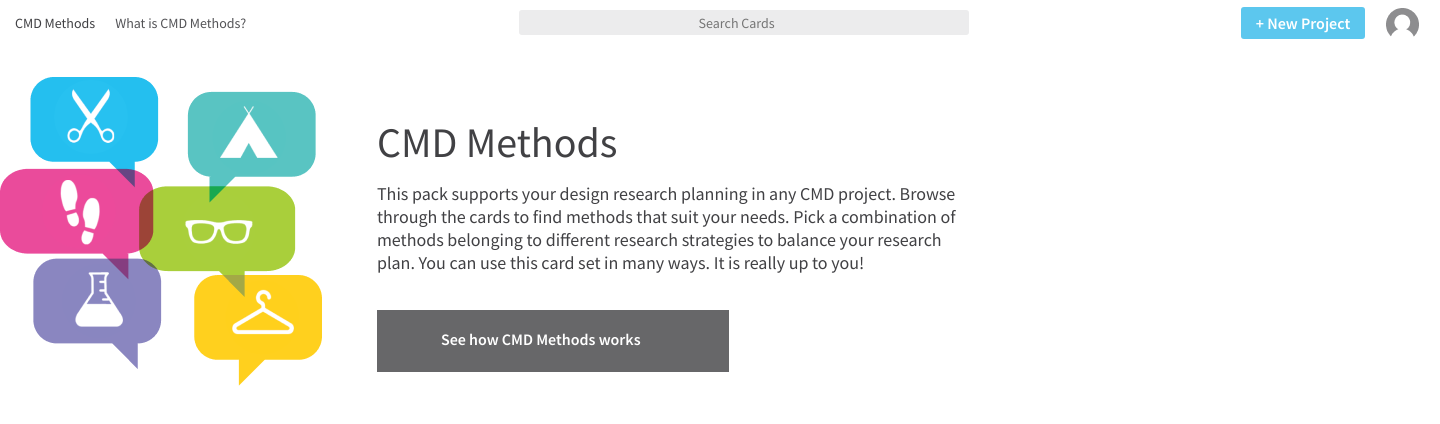
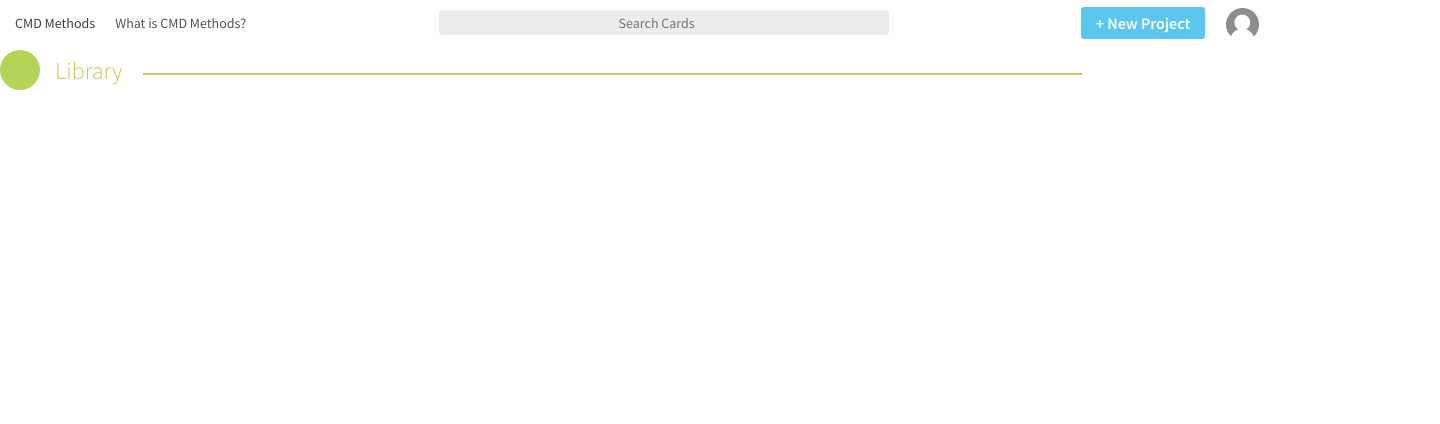
Before and after one commit to cmdmethods/herontwerp2020, a Vue app in the folder Desktop/cmd-methods/: page / in a window 1280 px wide. Shown: the top 424 px of the page, 1440 px wide, since content can reach past the window. Built offline with nearby package versions, Linux system fonts and the light colour scheme.

Commit message:
Change width nav Change header to match new design

```diff
--- a/Desktop/cmd-methods/babel.config.js
+++ b/Desktop/cmd-methods/babel.config.js
@@ -1,3 +1,3 @@
 module.exports = {
-  presets: ["@vue/cli-plugin-babel/preset"]
-};
+    presets: ['@vue/cli-plugin-babel/preset']
+}
--- a/Desktop/cmd-methods/src/components/Card.vue
+++ b/Desktop/cmd-methods/src/components/Card.vue
@@ -16,6 +16,7 @@
 
 <script>
 import Icon from '@/components/Icon.vue'
+import categories from '@/data/categories.json'
 
 export default {
     name: 'Card',
--- a/Desktop/cmd-methods/src/components/Category.vue
+++ b/Desktop/cmd-methods/src/components/Category.vue
@@ -1,21 +1,25 @@
 <template>
     <div class="category">
-        <div class="content-container">
+        <div class="icon-header">
+            <span></span>
             <h1>{{ title }}</h1>
-            <p>{{ text }}</p>
         </div>
-        <div class="image-container">
-            <img src="@/assets/logo-library.png" />
-        </div>
+        <div class="line"></div>
     </div>
 </template>
 
 <script>
+import categories from '@/data/categories.json'
+
 export default {
     name: 'Category',
     props: {
-        title: String,
-        text: String
+        title: String
+    },
+    computed: {
+        categories() {
+            return categories
+        }
     }
 }
 </script>
@@ -23,40 +27,37 @@ export default {
 <style scoped>
 .category {
     display: flex;
-    font-family: var(--font-body-card);
-    background-color: #b4d457;
-    color: #ffffff;
-    width: 70.625rem;
-    height: 11.3125rem;
-    padding: 0 0 0 1.875rem;
-    border-radius: 8px;
+    width: 69.625rem;
+    height: 5;
 }
 
-.content-container {
-    width: 46.75rem;
-    margin: 0;
-    flex-grow: 0.5;
+.line {
+    border-bottom: 2.5px solid #b4d457;
+    width: 58.6875rem;
+    height: 1.85rem;
+    margin: 0 0 0 0.9375rem;
 }
 
-h1 {
-    font-size: 2rem;
-    font-weight: normal;
-    /* margin: 0.875rem 0 0 0; */
-    width: 25%;
+.icon-header {
+    display: flex;
+    align-items: center;
+    width: 8rem;
+    height: 3.125rem;
 }
 
-p {
-    font-size: 1.125rem;
-    width: 46.75rem;
-    font-style: italic;
+.icon-header span {
+    display: block;
+    width: 2.5rem;
+    height: 2.5rem;
+    background-color: #b4d457;
+    border-radius: 25px;
 }
 
-.image-container {
-    width: 10.1875rem;
-    align-self: center;
-}
-
-img {
-    width: 100%;
+.icon-header h1 {
+    font-family: var(--font-body-card);
+    font-size: 1.5rem;
+    font-weight: 300;
+    color: #b4d457;
+    margin: 0 0 0 0.9375rem;
 }
 </style>
--- a/Desktop/cmd-methods/src/components/MoreInfo.vue
+++ b/Desktop/cmd-methods/src/components/MoreInfo.vue
@@ -67,5 +67,6 @@ a {
     background-color: #676769;
     color: white;
     font-weight: 600;
+    border-radius: 3px;
 }
 </style>
--- a/Desktop/cmd-methods/src/components/Nav.vue
+++ b/Desktop/cmd-methods/src/components/Nav.vue
@@ -25,7 +25,7 @@ export default {
 
 <style scoped>
 nav {
-    width: 90rem;
+    width: 100%;
     height: 2.8125rem;
     background-color: #ffffff;
 }
--- a/Desktop/cmd-methods/src/global.css
+++ b/Desktop/cmd-methods/src/global.css
@@ -1,6 +1,7 @@
 @import url('https://fonts.googleapis.com/css2?family=Open+Sans+Condensed:wght@300&display=swap');
 @import url('https://fonts.googleapis.com/css2?family=Source+Sans+Pro&display=swap');
 @import url('https://fonts.googleapis.com/css2?family=Source+Sans+Pro:wght@600&display=swap');
+@import url('https://fonts.googleapis.com/css2?family=Source+Sans+Pro:wght@300&display=swap');
 
 :root {
     --background-card: #ffffff;
--- a/Desktop/cmd-methods/src/views/About.vue
+++ b/Desktop/cmd-methods/src/views/About.vue
@@ -1,5 +1,5 @@
 <template>
-  <div class="about">
-    <h1>This is an about page</h1>
-  </div>
+    <div class="about">
+        <h1>This is an about page</h1>
+    </div>
 </template>
--- a/Desktop/cmd-methods/src/views/Home.vue
+++ b/Desktop/cmd-methods/src/views/Home.vue
@@ -1,7 +1,7 @@
 <template>
     <div class="home">
         <div class="grid">
-            <MoreInfo v-for="info in info" :key="info.id" :title="info.title" :text="info.text" />
+            <CategoryHeader v-for="category in categories" :key="category.id" :title="category.title" />
         </div>
     </div>
 </template>
@@ -10,7 +10,7 @@
 import cards from '@/data/cards.json'
 import categories from '@/data/categories.json'
 import Card from '@/components/Card.vue'
-import Category from '@/components/Category.vue'
+import CategoryHeader from '@/components/Category.vue'
 import Icon from '@/components/Icon.vue'
 import SortBar from '@/components/SortBar.vue'
 import MoreInfo from '@/components/MoreInfo.vue'
@@ -18,7 +18,7 @@ import info from '@/data/info.json'
 
 export default {
     name: 'Home',
-    components: { Card, Category, Icon, SortBar, MoreInfo },
+    components: { Card, CategoryHeader, Icon, SortBar, MoreInfo },
     computed: {
         cards() {
             return cards
--- a/Desktop/cmd-methods/vue.config.js
+++ b/Desktop/cmd-methods/vue.config.js
@@ -1,3 +1,3 @@
 module.exports = {
-  lintOnSave: false
-};
+    lintOnSave: false
+}
```
Also changed, not shown: Desktop/cmd-methods/src/router/index.js (+4 -4 lines), Desktop/cmd-methods/.eslintrc.js.
